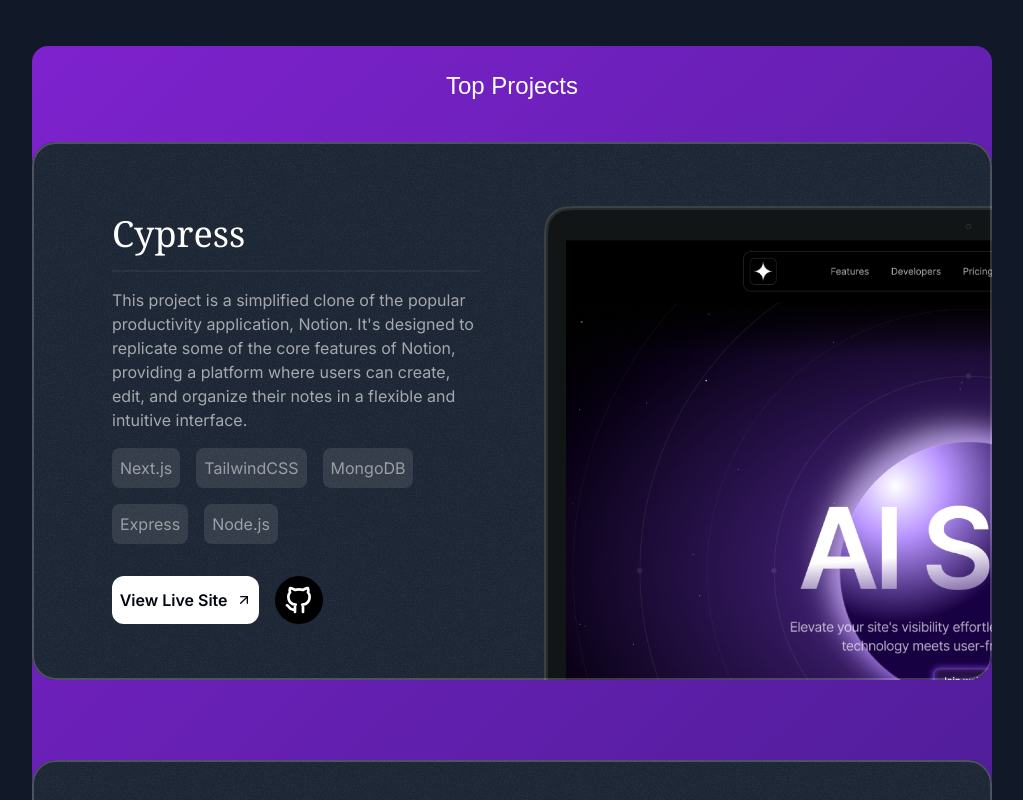
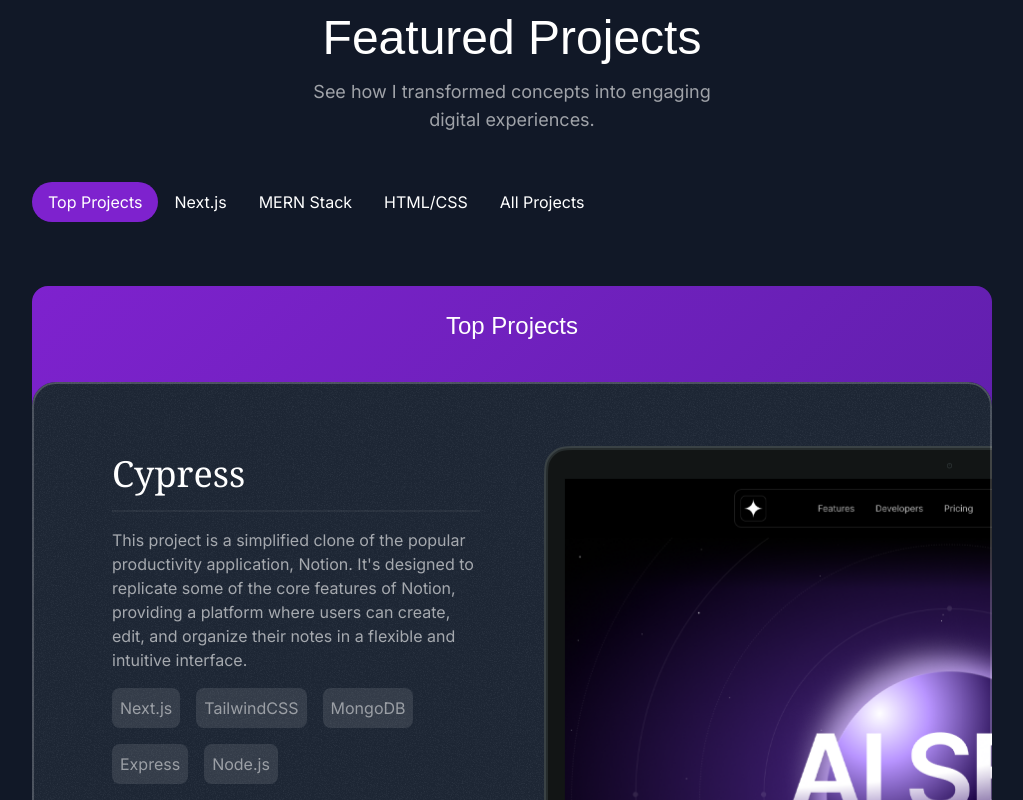
Before and after one commit to itsyaba/portfolio-v2, a Next.js app: page / in a window 1280 px wide. Shown: the part 3040-3840 px from the top of the page, without its empty margins (128-1151 px from the left). Built offline with nearby package versions, Linux system fonts and the light colour scheme; a web font is replaced by a local one.

Commit message:
added animaton

```diff
--- a/package.json
+++ b/package.json
@@ -9,6 +9,7 @@
     "lint": "next lint"
   },
   "dependencies": {
+    "@radix-ui/react-scroll-area": "^1.2.0",
     "@svgr/webpack": "^8.1.0",
     "@tabler/icons-react": "^3.19.0",
     "class-variance-authority": "^0.7.0",
--- a/src/app/page.tsx
+++ b/src/app/page.tsx
@@ -13,8 +13,8 @@
       <HeroSection />
       <AboutSection />
       <Experience />
+      <TapeSection />
       <ProjectsSection />
-      <TapeSection />
       <Footer />
     </div>
   );
--- a/src/components/Card.tsx
+++ b/src/components/Card.tsx
@@ -1,18 +1,19 @@
-import React, { PropsWithChildren } from "react";
+import React, { ComponentPropsWithoutRef, PropsWithChildren } from "react";
 import grainImage from "../../public/images/grain.jpg";
 import { twMerge } from "tailwind-merge";
 
 export const Card = ({
   className,
   children,
-}: PropsWithChildren<{ className?: string }>) => {
+  ...other
+}: ComponentPropsWithoutRef<"div">) => {
   return (
     <div
       className={twMerge(
         "bg-gray-800 rounded-3xl relative z-0 overflow-hidden after:z-10 after:content-[''] after:absolute after:inset-0 after:outline after:outline-2  after:-outline-offset-2 after:rounded-3xl after:outline-white/20  after:pointer-events-none p-6",
         className
       )}
-      // md:pt-12 md:px-10 lg:pt-16 lg:px-20
+      {...other}
     >
       <div
         className="absolute inset-0 -z-10 opacity-5"
--- /dev/null
+++ b/src/components/ui/scroll-area.tsx
@@ -0,0 +1,48 @@
+"use client"
+
+import * as React from "react"
+import * as ScrollAreaPrimitive from "@radix-ui/react-scroll-area"
+
+import { cn } from "@/lib/utils"
+
+const ScrollArea = React.forwardRef<
+  React.ElementRef<typeof ScrollAreaPrimitive.Root>,
+  React.ComponentPropsWithoutRef<typeof ScrollAreaPrimitive.Root>
+>(({ className, children, ...props }, ref) => (
+  <ScrollAreaPrimitive.Root
+    ref={ref}
+    className={cn("relative overflow-hidden", className)}
+    {...props}
+  >
+    <ScrollAreaPrimitive.Viewport className="h-full w-full rounded-[inherit]">
+      {children}
+    </ScrollAreaPrimitive.Viewport>
+    <ScrollBar />
+    <ScrollAreaPrimitive.Corner />
+  </ScrollAreaPrimitive.Root>
+))
+ScrollArea.displayName = ScrollAreaPrimitive.Root.displayName
+
+const ScrollBar = React.forwardRef<
+  React.ElementRef<typeof ScrollAreaPrimitive.ScrollAreaScrollbar>,
+  React.ComponentPropsWithoutRef<typeof ScrollAreaPrimitive.ScrollAreaScrollbar>
+>(({ className, orientation = "vertical", ...props }, ref) => (
+  <ScrollAreaPrimitive.ScrollAreaScrollbar
+    ref={ref}
+    orientation={orientation}
+    className={cn(
+      "flex touch-none select-none transition-colors",
+      orientation === "vertical" &&
+        "h-full w-2.5 border-l border-l-transparent p-[1px]",
+      orientation === "horizontal" &&
+        "h-2.5 flex-col border-t border-t-transparent p-[1px]",
+      className
+    )}
+    {...props}
+  >
+    <ScrollAreaPrimitive.ScrollAreaThumb className="relative flex-1 rounded-full bg-border" />
+  </ScrollAreaPrimitive.ScrollAreaScrollbar>
+))
+ScrollBar.displayName = ScrollAreaPrimitive.ScrollAreaScrollbar.displayName
+
+export { ScrollArea, ScrollBar }
--- a/src/sections/Projects.tsx
+++ b/src/sections/Projects.tsx
@@ -1,18 +1,16 @@
 "use client";
-// import { ArrowRightIcon } from "lucide-react";
+
 import aiStartupLandingPage from "../../public/images/ai-startup-landing-page.png";
 import darkSaaSLandingPage from "../../public/images/dark-saas-landing-page.png";
 
-import grainImage from "../../public/images/grain.jpg";
 import ArrowRightIcon from "../../public/icons/arrow-up-right.svg";
 
 import { Tabs } from "@/components/ui/tabs";
 import Image from "next/image";
 import Link from "next/link";
-import { useState } from "react";
-import { div } from "framer-motion/client";
 import { IconBrandGithub } from "@tabler/icons-react";
 import { Card } from "@/components/Card";
+import { ScrollArea } from "@/components/ui/scroll-area";
 
 const projects = [
   {
@@ -46,7 +44,7 @@
     // image: BreaditImg,
     link: "https://breadit.com",
     repo: "https://github.com/itsyaba/breadit",
-    tech: ["Next.js", "TailwindCSS", "MongoDB", "Express", "Node.js"],
+    tech: ["Next.js", "TailwindCSS", "Postgres", "Prisma", "React Query"],
     isTopProject: true,
     isNextjs: true,
     isMern: false,
@@ -58,7 +56,7 @@
     // image: TmsPlatformImg,
     link: "https://tms.com",
     repo: "https://github.com/itsyaba/tms",
-    tech: ["Next.js", "TailwindCSS", "MongoDB", "Express", "Node.js"],
+    tech: ["Next.js", "TailwindCSS", "NeonDB", "Express", "Node.js"],
     isTopProject: true,
     isNextjs: true,
     isMern: false,
@@ -108,54 +106,54 @@
       title: "Top Projects",
       value: "top-projects",
       content: (
-        <div className="w-full overflow-hidden relative h-full rounded-2xl  bg-gradient-to-br from-purple-700 to-violet-900">
+        <ScrollArea className="w-full overflow-y-auto relative h-full rounded-2xl  bg-gradient-to-br from-purple-700 to-violet-900">
           <p className="text-center text-2xl font-cursive  mt-6">
             Top Projects
           </p>
           <ProjectList chosenStack="top-projects" />
-        </div>
+        </ScrollArea>
       ),
     },
     {
       title: "Next.js",
       value: "nextjs",
       content: (
-        <div className="w-full overflow-hidden relative h-full rounded-2xl  bg-gradient-to-br from-purple-700 to-violet-900">
+        <ScrollArea className="w-full overflow-hidden relative h-full rounded-2xl  bg-gradient-to-br from-purple-700 to-violet-900">
           <p className="text-center text-2xl font-cursive  mt-6">Next Js</p>
           <ProjectList chosenStack="nextjs" />
-        </div>
+        </ScrollArea>
       ),
     },
     {
       title: "MERN Stack",
       value: "mern",
       content: (
-        <div className="w-full overflow-hidden relative h-full rounded-2xl  bg-gradient-to-br from-purple-700 to-violet-900">
+        <ScrollArea className="w-full overflow-hidden relative h-full rounded-2xl  bg-gradient-to-br from-purple-700 to-violet-900">
           <p className="text-center text-2xl font-cursive  mt-6">MERN Stack</p>
           <ProjectList chosenStack="mern" />
-        </div>
+        </ScrollArea>
       ),
     },
     {
       title: "HTML/CSS",
       value: "html-css",
       content: (
-        <div className="w-full overflow-hidden relative h-full rounded-2xl  bg-gradient-to-br from-purple-700 to-violet-900">
+        <ScrollArea className="w-full overflow-hidden relative h-full rounded-2xl  bg-gradient-to-br from-purple-700 to-violet-900">
           <p className="text-center text-2xl font-cursive  mt-6">HTML/CSS</p>
           <ProjectList chosenStack="html-css" />
-        </div>
+        </ScrollArea>
       ),
     },
     {
       title: "All Projects",
       value: "all-projects",
       content: (
-        <div className="w-full overflow-hidden relative h-full rounded-2xl  bg-gradient-to-br from-purple-700 to-violet-900">
+        <ScrollArea className="w-full overflow-hidden relative h-full rounded-2xl  bg-gradient-to-br from-purple-700 to-violet-900">
           <p className="text-center text-2xl font-cursive  mt-6">
             All Projects
           </p>
           <ProjectList chosenStack="all-projects" />
-        </div>
+        </ScrollArea>
       ),
     },
   ];
@@ -176,7 +174,7 @@
         </p>
       </div>
       <div
-        className="h-screen md:h-[60rem] [perspective:1000px] relative flex flex-col  mx-auto   items-center justify-center   w-screen md:w-3/4"
+        className="h-screen md:h-[60rem] [perspective:1000px] relative flex flex-col  mx-auto  items-center justify-center   w-screen md:w-3/4"
         id="projects"
       >
         <Tabs tabs={tabs} />
@@ -201,7 +199,10 @@
           filteredProjects.map((project, index) => (
             <Card
               key={index}
-              className=" px-8 pt-8 md:pt-12 md:px-10 lg:pt-16 lg:px-20 "
+              className=" px-8 pt-8 pb-0 md:pt-12 md:px-10 lg:pt-16 lg:px-20 sticky top-16 "
+              style={{
+                top: `calc(64px + ${index * 40}px)`,
+              }}
             >
               <div className="lg:grid lg:grid-cols-2 lg:gap-16">
                 <div>
--- a/src/sections/Tape.tsx
+++ b/src/sections/Tape.tsx
@@ -1,3 +1,4 @@
+import { Fragment } from "react";
 import StarIcon from "../../public/icons/star.svg";
 
 const words = [
@@ -20,7 +21,9 @@
     <div className="py-16 lg:py-24 overflow-x-clip">
       <div className=" bg-gradient-to-r from-emerald-300 to-sky-400  -rotate-3 -mx-1">
         <div className="flex [mask-image:linear-gradient(to_right,transparent,black_10%,black_90%,transparent)]">
-          <div className="flex flex-none gap-4 py-3">
+          <div className="flex flex-none gap-4 py-3 animate-move-left [animation-duration:30s]">
+            {[...new Array(2)].fill(0).map((_, idx) => (
+              <Fragment key={idx}>
                 {words.map((word) => (
                   <div key={word} className="inline-flex gap-4">
                     <span className="text-gray-900 uppercase font-extrabold text-sm">
@@ -29,6 +32,8 @@
                     <StarIcon className="size-6 text-gray-900 -rotate-12" />
                   </div>
                 ))}
+              </Fragment>
+            ))}
           </div>
         </div>
       </div>
--- a/tailwind.config.ts
+++ b/tailwind.config.ts
@@ -92,12 +92,21 @@
             opacity: "0",
           },
         },
+        "move-left": {
+          "0%": {
+            transform: "translate(0%)",
+          },
+          "100%": {
+            transform: "translateX(-50%)",
+          },
+        },
       },
       animation: {
         "accordion-down": "accordion-down 0.2s ease-out",
         "accordion-up": "accordion-up 0.2s ease-out",
         shimmer: "shimmer 2s linear infinite",
         "ping-large": "ping-large 1.5s ease-in-out infinite",
+        "move-left": "move-left 1s linear infinite",
       },
     },
   },
```
Also changed, not shown: 1 other file (tests, documents, lock files or other folders). Lines whose indentation alone changed are shown as unchanged.
